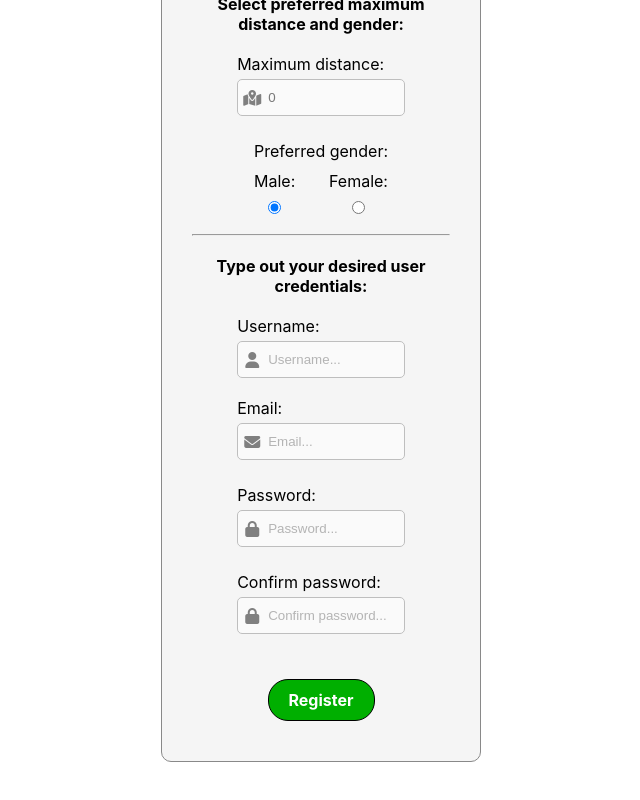
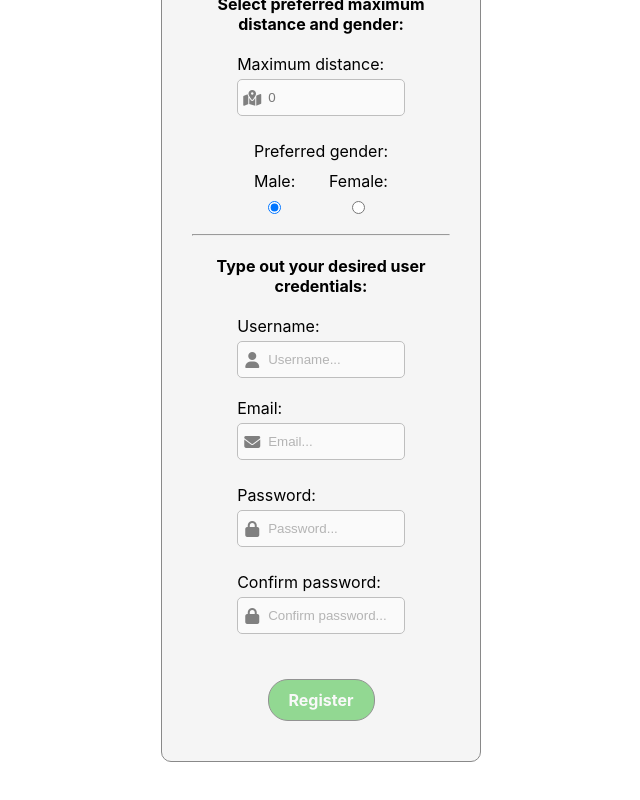
Before and after one commit to ivangeorgiev34/FlameDating, a React (Create React App) app: page /register in a window 1280 px wide. Shown: the part 1796-2596 px from the top of the page, without its empty margins (319-959 px from the left). Built offline with nearby package versions, Linux system fonts and the light colour scheme.

Commit message:
Add disabled attribute to register button

```diff
--- a/src/pages/Register/Register.tsx
+++ b/src/pages/Register/Register.tsx
@@ -14,6 +14,7 @@ import { maximumDistanceValidation } from "../../validators/register/maximumDist
 import { emailValidation } from "../../validators/login/emailValidation/emailValidation";
 import { passwordValidation } from "../../validators/login/passwordValidation/passwordValidation";
 import { confirmPasswordValidation } from "../../validators/register/confirmPasswordValidation/confirmPasswordValidation";
+import { formErrorsValidation } from "../../validators/formErrorsValidation/formErrorsValidation";
 
 export const Register: React.FC = () => {
   const { formValues, onFormChange, onFormChangeImage, onFormTextAreaChange } =
@@ -431,7 +432,12 @@ export const Register: React.FC = () => {
             </li>
           ))}
         </ul>
-        <button className={styles.loginBtn}>Register</button>
+        <button
+          disabled={formErrorsValidation(formValues, formErrors)}
+          className={styles.loginBtn}
+        >
+          Register
+        </button>
       </form>
     </div>
   );
```
